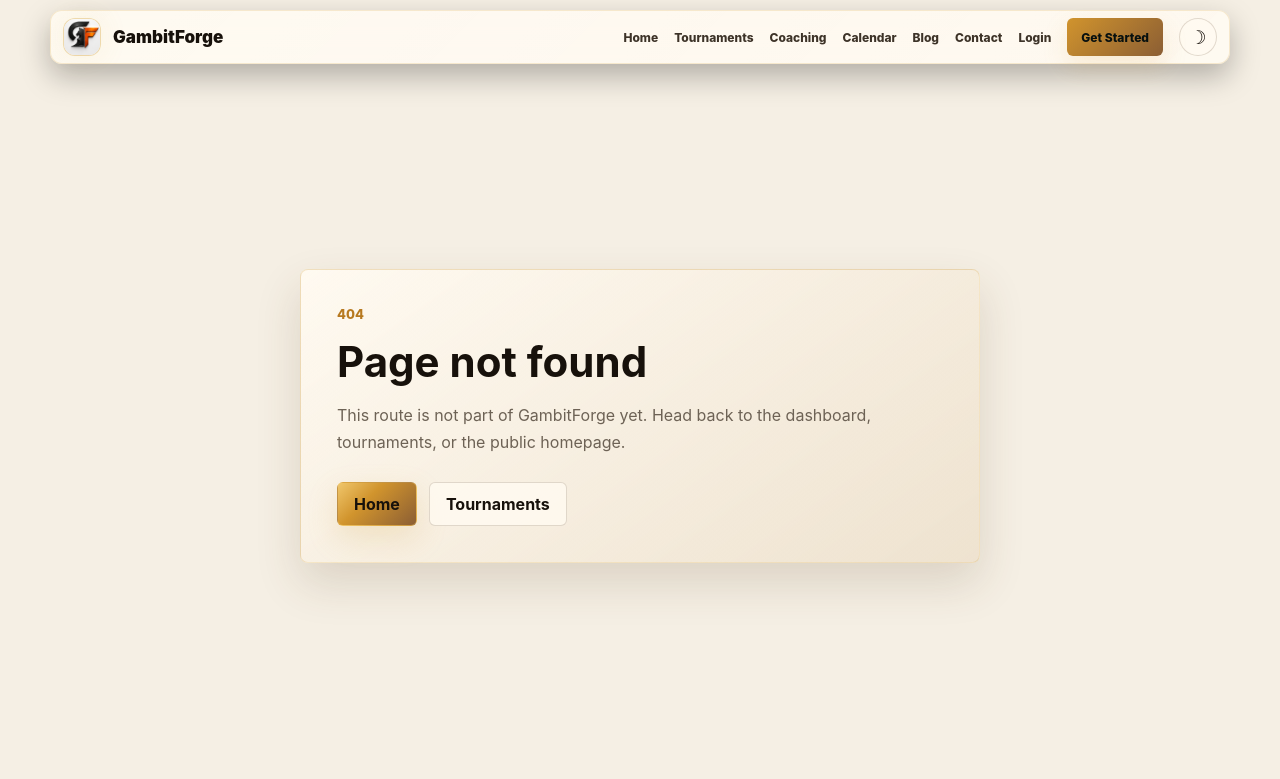
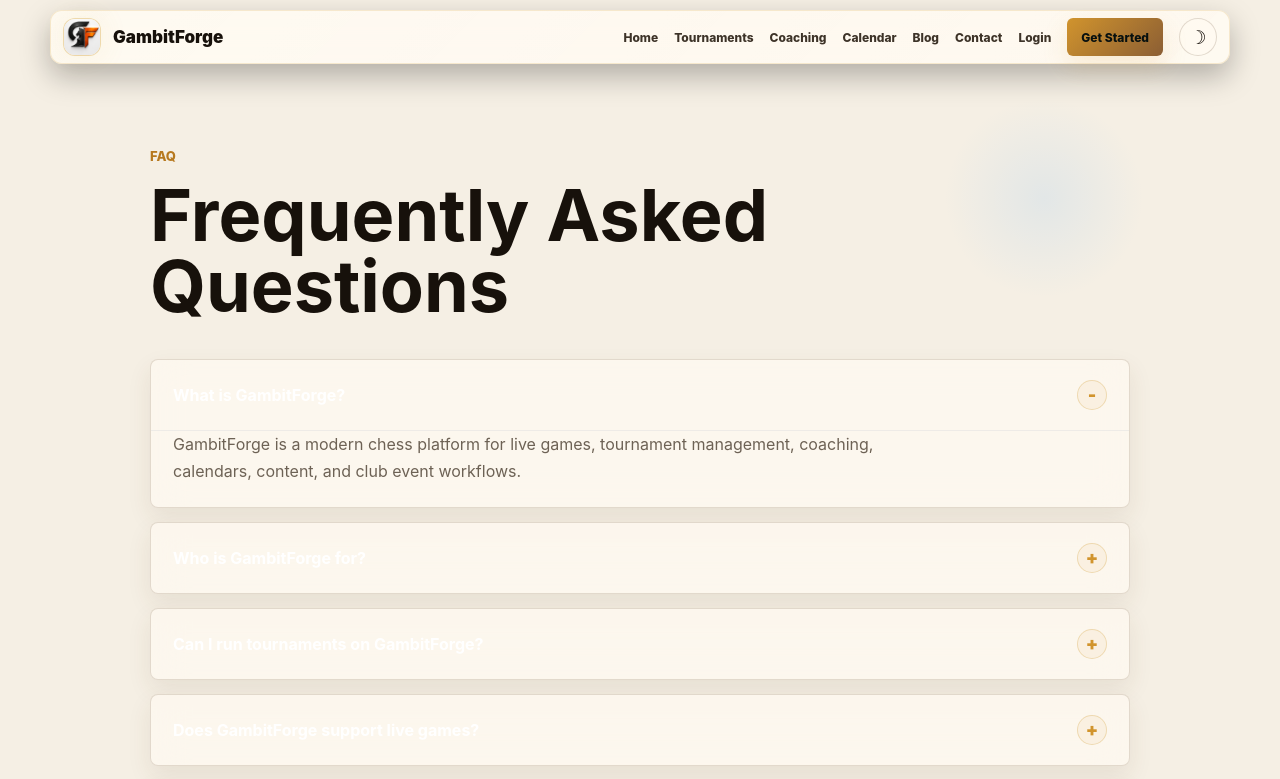
Before and after one commit to Bitolko/gambitforge-web, a Vue app: page /faq in a window 1280 px wide. Shown: the top 779 px of the page. Built offline with nearby package versions, Linux system fonts and the light colour scheme; no server answers.

Commit message:
Add FAQ page

```diff
--- a/src/components/Footer.vue
+++ b/src/components/Footer.vue
@@ -10,6 +10,7 @@ const platformLinks = [
 
 const resourceLinks = [
   { label: 'Blog', to: '/blog' },
+  { label: 'FAQ', to: '/faq' },
   { label: 'Tournament Guide', to: '/blog' },
   { label: 'Coaching Tools', to: '/coaching' },
   { label: 'Support' },
--- /dev/null
+++ b/src/pages/Faq.vue
@@ -0,0 +1,80 @@
+<script setup>
+import { ref } from 'vue'
+
+const openIndex = ref(0)
+
+const faqItems = [
+  {
+    question: 'What is GambitForge?',
+    answer:
+      'GambitForge is a modern chess platform for live games, tournament management, coaching, calendars, content, and club event workflows.',
+  },
+  {
+    question: 'Who is GambitForge for?',
+    answer:
+      'GambitForge is built for players, coaches, tournament directors, club organisers, academies, schools, and chess communities that need practical digital tools.',
+  },
+  {
+    question: 'Can I run tournaments on GambitForge?',
+    answer:
+      'Yes. GambitForge is building tournament tools for creating events, managing players, generating rounds, entering results, and tracking standings.',
+  },
+  {
+    question: 'Does GambitForge support live games?',
+    answer:
+      'Yes. Live games are part of the platform direction, with game rooms, invite links, legal moves, clocks, and a focused playing experience.',
+  },
+  {
+    question: 'Are coaching tools available?',
+    answer:
+      'Coaching tools are part of the roadmap, including student management, training assignments, game review, and progress tracking for coaches and academies.',
+  },
+  {
+    question: 'Can clubs use GambitForge?',
+    answer:
+      'Yes. GambitForge is designed for club nights, school events, coaching programs, local tournaments, and the recurring operations behind chess communities.',
+  },
+  {
+    question: 'Is GambitForge free?',
+    answer:
+      'GambitForge is still growing. Pricing and access options will become clearer as more club, tournament, and coaching features are released.',
+  },
+  {
+    question: 'How do I contact GambitForge?',
+    answer:
+      'Use the Contact page to get in touch about clubs, coaching academies, school events, tournaments, or early platform interest.',
+  },
+]
+
+function toggleItem(index) {
+  openIndex.value = openIndex.value === index ? -1 : index
+}
+</script>
+
+<template>
+  <main class="platform-page faq-page">
+    <section class="platform-hero faq-hero" aria-labelledby="faq-title">
+      <p class="eyebrow">FAQ</p>
+      <h1 id="faq-title">Frequently Asked Questions</h1>
+    </section>
+
+    <section class="faq-list" aria-label="Frequently asked questions">
+      <article v-for="(item, index) in faqItems" :key="item.question" class="faq-card">
+        <button
+          class="faq-question"
+          type="button"
+          :aria-expanded="openIndex === index"
+          :aria-controls="`faq-answer-${index}`"
+          @click="toggleItem(index)"
+        >
+          <span>{{ item.question }}</span>
+          <span class="faq-toggle-mark" aria-hidden="true">{{ openIndex === index ? '-' : '+' }}</span>
+        </button>
+
+        <div v-show="openIndex === index" :id="`faq-answer-${index}`" class="faq-answer">
+          <p>{{ item.answer }}</p>
+        </div>
+      </article>
+    </section>
+  </main>
+</template>
--- a/src/router/index.js
+++ b/src/router/index.js
@@ -6,6 +6,7 @@ import Blog from '../pages/Blog.vue'
 import Calendar from '../pages/Calendar.vue'
 import Contact from '../pages/Contact.vue'
 import Dashboard from '../pages/Dashboard.vue'
+import Faq from '../pages/Faq.vue'
 import Game from '../pages/Game.vue'
 import Games from '../pages/Games.vue'
 import Home from '../pages/Home.vue'
@@ -48,6 +49,11 @@ const router = createRouter({
       path: '/contact',
       name: 'contact',
       component: Contact,
+    },
+    {
+      path: '/faq',
+      name: 'faq',
+      component: Faq,
     },
     {
       path: '/login',
--- a/src/style.css
+++ b/src/style.css
@@ -2163,6 +2163,90 @@ h3 {
   margin-top: 38px;
 }
 
+.faq-page {
+  width: min(100% - 32px, 980px);
+}
+
+.faq-hero h1 {
+  max-width: 820px;
+}
+
+.faq-list {
+  display: grid;
+  gap: 14px;
+}
+
+.faq-card {
+  overflow: hidden;
+  border: 1px solid rgba(215, 169, 77, 0.22);
+  border-radius: 8px;
+  background:
+    radial-gradient(circle at 100% 0%, rgba(74, 163, 255, 0.08), transparent 14rem),
+    linear-gradient(145deg, rgba(255, 255, 255, 0.055), rgba(255, 255, 255, 0.014)),
+    var(--panel-bg);
+  box-shadow: 0 14px 34px rgba(0, 0, 0, 0.22);
+  backdrop-filter: blur(18px);
+}
+
+.faq-question {
+  display: flex;
+  width: 100%;
+  align-items: center;
+  justify-content: space-between;
+  gap: 18px;
+  border-radius: 0;
+  color: var(--text-strong);
+  background: transparent;
+  padding: 20px 22px;
+  text-align: left;
+}
+
+.faq-question:hover:not(:disabled) {
+  color: var(--gold-strong);
+  background: rgba(215, 169, 77, 0.06);
+  box-shadow: none;
+  transform: none;
+}
+
+.faq-question span:first-child {
+  min-width: 0;
+}
+
+.faq-toggle-mark {
+  display: inline-grid;
+  width: 30px;
+  height: 30px;
+  flex: 0 0 auto;
+  place-items: center;
+  border: 1px solid rgba(215, 169, 77, 0.32);
+  border-radius: 999px;
+  color: var(--gold-strong);
+  background: rgba(215, 169, 77, 0.08);
+  font-size: 18px;
+  font-weight: 900;
+  line-height: 1;
+}
+
+.faq-answer {
+  border-top: 1px solid rgba(148, 163, 184, 0.14);
+  padding: 0 22px 22px;
+}
+
+.faq-answer p {
+  max-width: 780px;
+  color: var(--muted);
+  line-height: 1.7;
+}
+
+:root[data-theme='light'] .faq-card,
+:root[data-theme='light'] .about-story-card,
+:root[data-theme='light'] .contact-form-panel,
+:root[data-theme='light'] .contact-info-card {
+  border-color: rgba(88, 63, 34, 0.16);
+  background: rgba(255, 250, 241, 0.72);
+  box-shadow: 0 10px 24px rgba(88, 63, 34, 0.09);
+}
+
 .platform-feature-card {
   position: relative;
   overflow: hidden;
```
